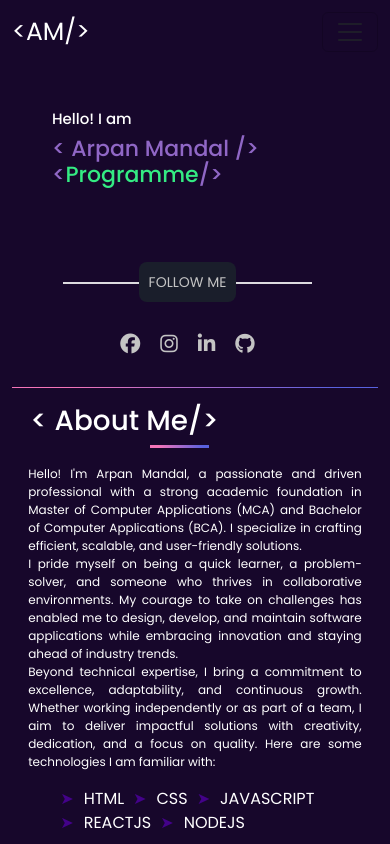
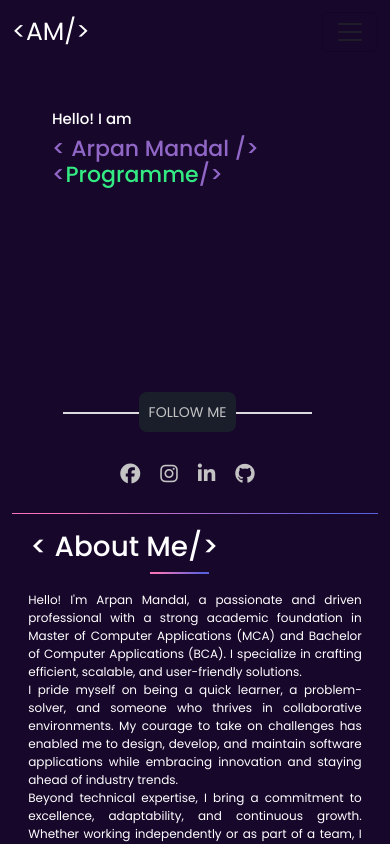
Before and after one commit to mandalarpan99/portfolio2.0, a React (Vite) app: page / in a window 390 px wide. Shown: the top 844 px of the page. Built offline with nearby package versions, Linux system fonts and the light colour scheme; a web font is replaced by a local one.

Commit message:
sidebar position

```diff
--- a/src/index.css
+++ b/src/index.css
@@ -479,7 +479,7 @@ footer{
   }
   .home-container{
     display: inline-flex;
-    min-height: 40vh;
+    min-height: 50vh;
   }
   .main-content{
     display: inline;
@@ -493,9 +493,9 @@ footer{
     font-size: 15px;
   }
   .sidebar{
-    width: 100%;
+    width: 90%;
     position: absolute;
-    bottom: 10px;
+    bottom: 320px;
   }
   .follow-me-label{
     writing-mode: horizontal-tb;
@@ -624,7 +624,7 @@ footer{
   }
   .home-container{
     display: inline-flex;
-    min-height: 45vh;
+    min-height: 60vh;
   }
   .main-content{
     display: inline;
@@ -640,7 +640,7 @@ footer{
   .sidebar{
     width: 90%;
     position: absolute;
-    bottom: 450px;
+    bottom: 320px;
   }
   .follow-me-label{
     writing-mode: horizontal-tb;
```
